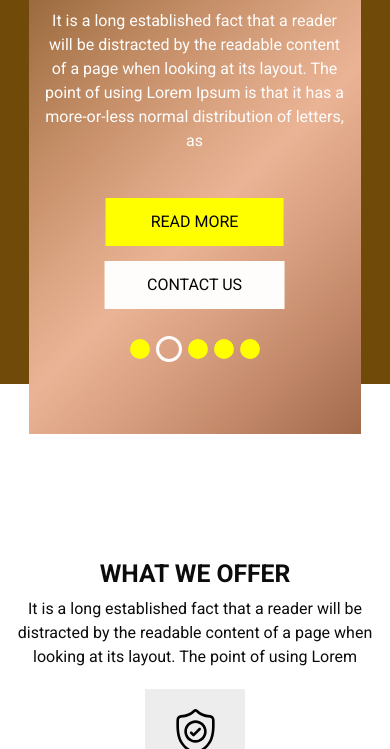
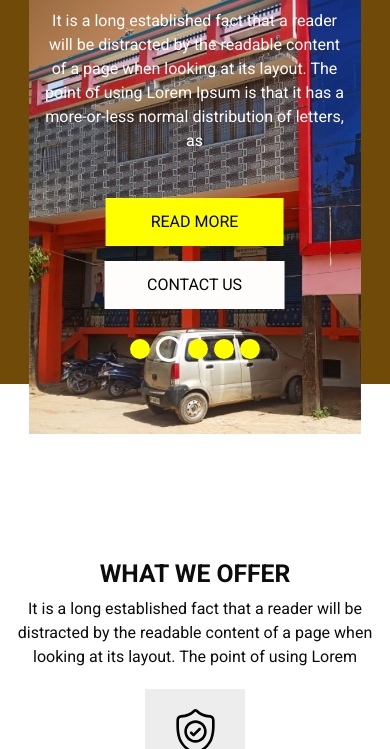
Before and after one commit to SatyamMaurya1/ldvidya, a plain HTML site: page index.html in a window 390 px wide. Shown: the part 351-1100 px from the top of the page. Drawn offline with nearby package versions, Linux system fonts and the light colour scheme.

Commit message:
slideimg

```diff
--- a/css/responsive.css
+++ b/css/responsive.css
@@ -13,7 +13,11 @@
 
   .slider_section {
     padding: 50px 0 125px 0;
+    background-image: url(../images/slidem.jpg);
   }
+
+
+
 
   .info_section .info_form form {
     margin-bottom: 35px;
```
Also changed, not shown: images/slidem.jpg (renamed from images/Untitled design (1).jpg).
